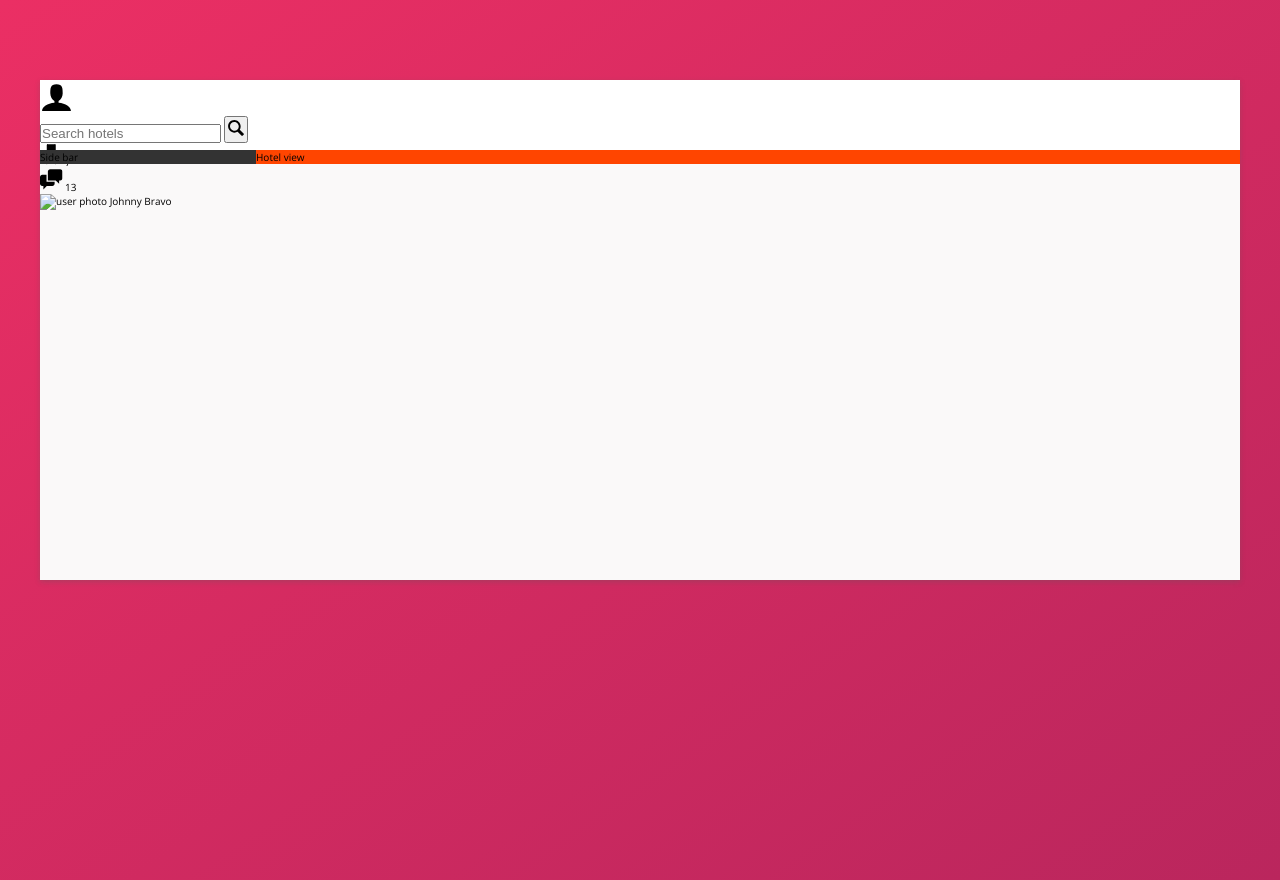
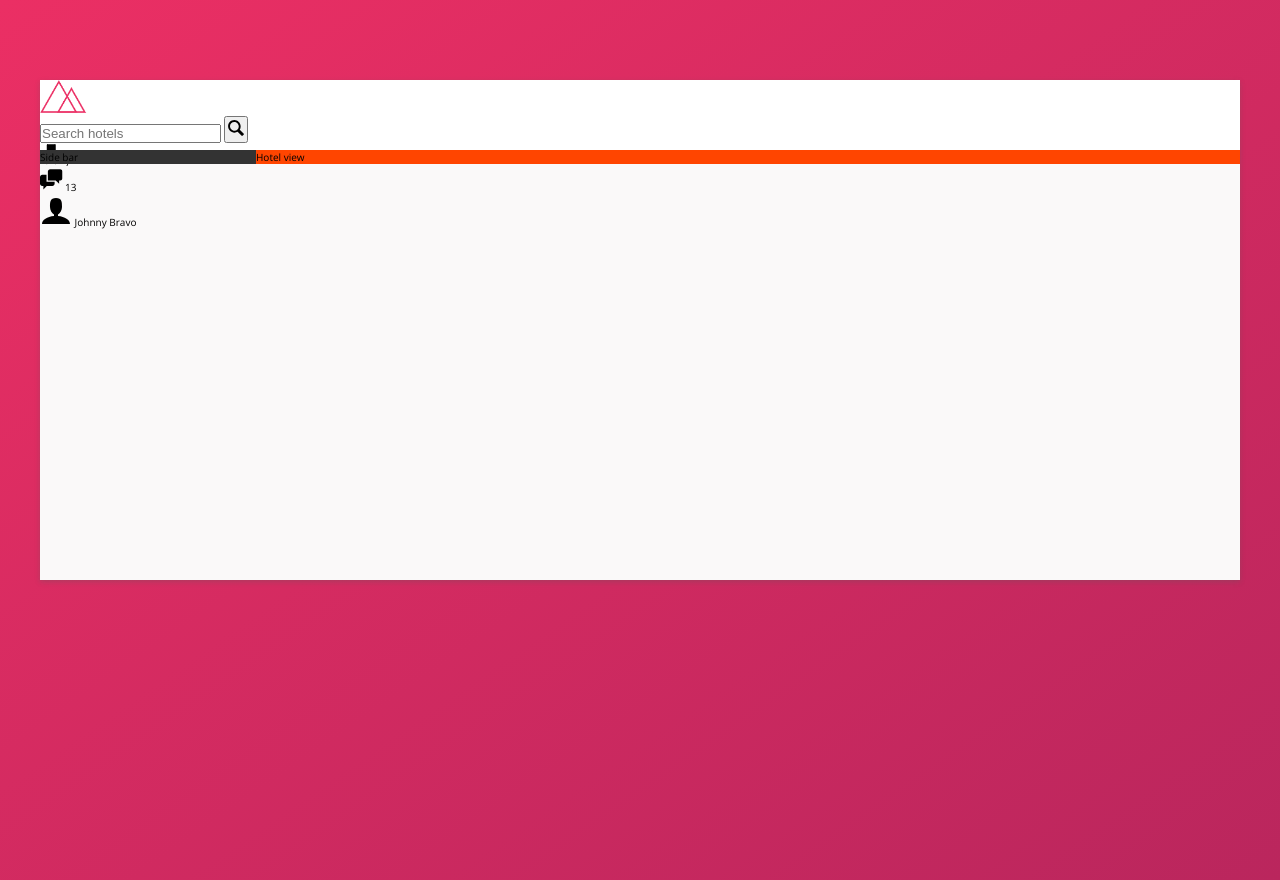
Before and after one commit to FabianUlises/Trillo, a website: page index.html in a window 1280 px wide. Drawn offline with nearby package versions, Linux system fonts and the light colour scheme.

Commit message:
Fixed logo image in header component and add user icon to user nav

```diff
--- a/index.html
+++ b/index.html
@@ -13,7 +13,7 @@
             <!-- Start of header -->
             <header class="header">
                 <!-- header icon -->
-                <img src="img/SVG/user.svg" alt="site logo" class="logo">
+                <img src="img/logo.png" alt="site logo" class="logo">
                 <!-- Start of header search input -->
                 <form action="#" class="search">
                     <input type="text" class="search__input" placeholder="Search hotels">
@@ -51,7 +51,7 @@
                     <!-- Start of nav user icon -->
                     <div class="user-nav__user">
                         <!-- user img -->
-                        <img src="" alt="user photo" class="user-nav__user-photo">
+                        <img src="img/SVG/user.svg" alt="user photo" class="user-nav__user-photo">
                         <!-- User name -->
                         <span class="user-nav__user-name">Johnny Bravo</span>
                     </div>
```
